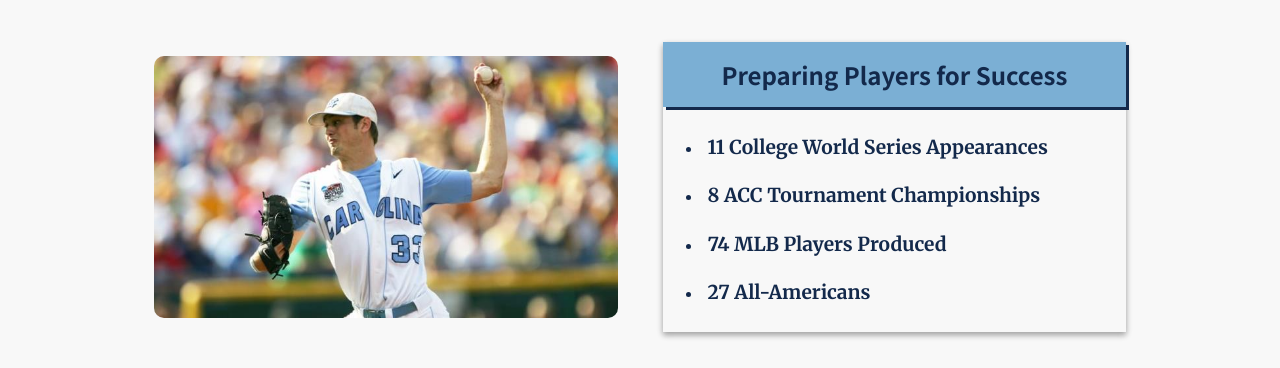
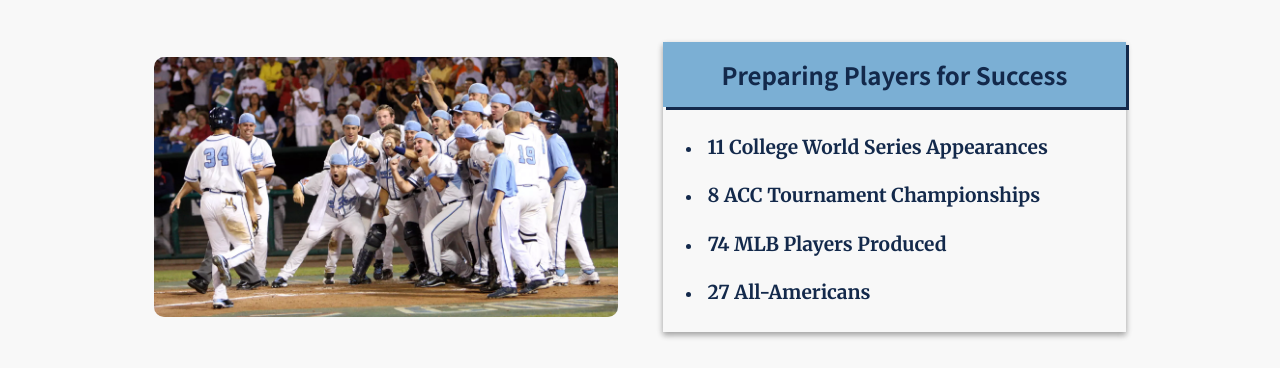
Before and after one commit to cjhall123/cjhall123.github.io, a plain HTML site: page pages/resume.html in a window 1280 px wide. Shown: the part 253-621 px from the top of the page. Drawn offline with nearby package versions, Linux system fonts and the light colour scheme; a script that the page names is missing.

Commit message:
More Image Changes

```diff
--- a/pages/resume.html
+++ b/pages/resume.html
@@ -30,7 +30,7 @@
             </header>
             <main id="main-resume">
                 <h1 class="title">Resume</h1>
-                <a class="main-img" href="https://www.tarheeltimes.com/bio944.aspx"><img src="../imgs/andrew-miller.jpg" alt="Andrew Miller Pitching"></a>
+                <a class="main-img" href="https://goheels.com/news/2020/6/21/this-day-in-tar-heel-baseball-history-june-21"><img src="../imgs/walk-off.webp" alt="Players celebrating walk-off homer run"></a>
                 <div class="resume-text "id="resume-one">
                     <h2>Preparing Players for Success</h2>
                     <ul>
```
Also changed, not shown: imgs/andrew-miller.jpg (deleted), imgs/walk-off.webp (added), 2 other files.
